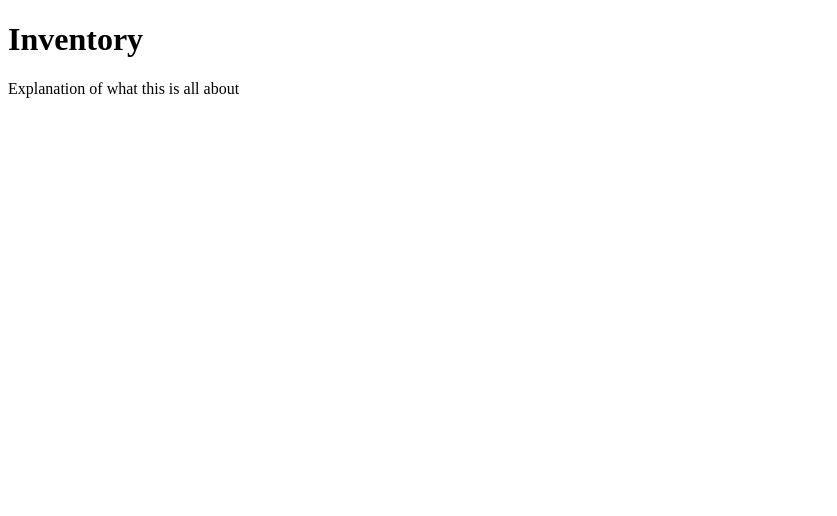
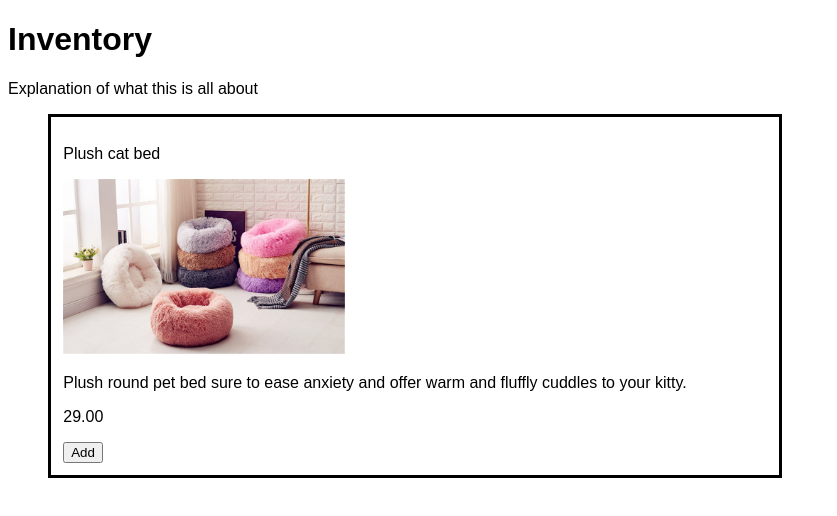
Before and after one commit to dakotadruley/Cat-Lifestyle, a plain HTML site: page products/index.html in a window 1280 px wide. Shown: the whole page, without its empty margins (0-837 px from the left). Drawn offline with Linux system fonts and the light colour scheme; files that its build step writes are made by us from their sources; files whose address does not match are found by name.

Commit message:
completed the static design for my first product

```diff
--- a/products/index.html
+++ b/products/index.html
@@ -5,7 +5,8 @@
     <meta charset="UTF-8">
     <meta name="viewport" content="width=device-width, initial-scale=1.0">
     <meta http-equiv="X-UA-Compatible" content="ie=edge">
-    <link rel="stylesheet" href="style.css">
+    <link rel="stylesheet" href="../common/main.css">
+    <link rel="stylesheet" href="./products.css">
     <title>Cat lifestyle</title>
 </head>
 
@@ -15,7 +16,19 @@
 
 <section>Explanation of what this is all about</section>
 
-<ul class='catAccessories'></ul>
+
+<ul class='catAccessories'>
+    <div class='inventoryItem'>
+    <p id='catBed' name='Plush cat bed'>Plush cat bed</p>
+    <img class="images" src="../assets/catBed.jpg">
+    <p class="description">Plush round pet bed sure to ease anxiety and offer warm and fluffly cuddles to your kitty.</p>
+    <p class="category"></p>
+    <p class="price">29.00</p>
+    <button id='catBed' class='addButton'>Add</button>
+    </div>
+
+</ul>
+
 
     <script type="module" src="app.js"></script>
 </body>
--- a/products/products.css
+++ b/products/products.css
@@ -0,0 +1,12 @@
+.images {
+    height: 40%;
+    width: 40%;
+}
+
+.inventoryItem {
+    border-color: black;
+    border-style: solid;
+    height: 60%;
+    width: 60%;
+    padding: 1%;
+}
```
Also changed, not shown: data/cat-lifestyle.js (+14 -3 lines).
